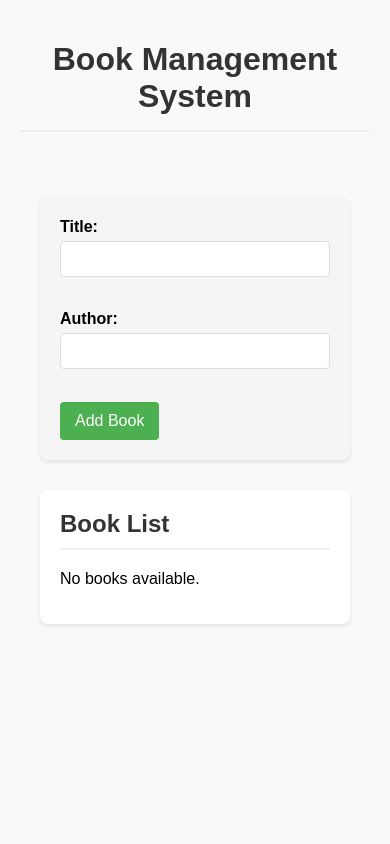
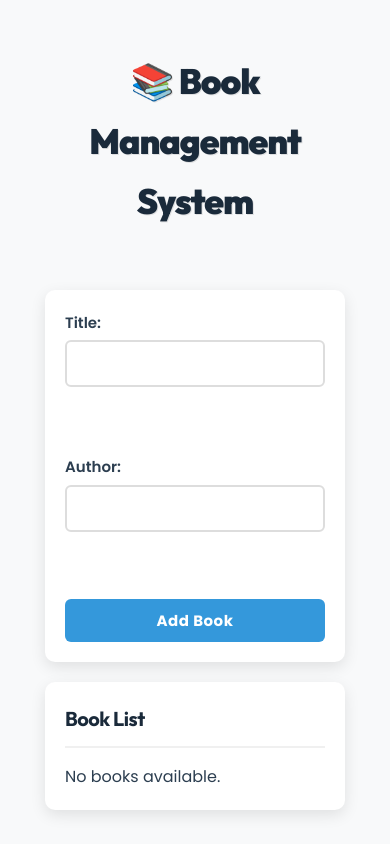
Before and after one commit to pheyboer/book-management-system, an Angular app: page / in a window 390 px wide. Built offline with nearby package versions, Linux system fonts and the light colour scheme.

Commit message:
added final styling to app

```diff
--- a/src/app/app.component.css
+++ b/src/app/app.component.css
@@ -1,12 +1,25 @@
 :host {
   display: block;
-  font-family: Arial, sans-serif;
+  max-width: 900px;
+  margin: 0 auto;
 }
 
 h1 {
   text-align: center;
-  color: #333;
-  margin-bottom: 30px;
-  padding-bottom: 15px;
-  border-bottom: 2px solid #eee;
+  font-size: 2.8rem;
+  color: #1a2a3a;
+  margin: 2rem 0 3rem;
+  font-weight: 900;
+  letter-spacing: -1px;
+  text-shadow: 1px 1px 0 rgba(0, 0, 0, 0.1);
 }
+
+@media (max-width: 768px) {
+  :host {
+    padding: 0 15px;
+  }
+
+  h1 {
+    font-size: 2.2rem;
+  }
+}
--- a/src/app/app.component.html
+++ b/src/app/app.component.html
@@ -1,3 +1,2 @@
-<h1>Book Management System</h1>
+<h1>📚 Book Management System</h1>
 <app-book></app-book>
-<router-outlet></router-outlet>
--- a/src/app/book/book.component.css
+++ b/src/app/book/book.component.css
@@ -3,95 +3,132 @@
   display: block;
   max-width: 800px;
   margin: 0 auto;
-  padding: 20px;
-  font-family: Arial, sans-serif;
+  padding: 10px;
 }
 
-/* Form Styling */
+/* Form Styling - More Compact */
 form {
-  background-color: #f5f5f5;
+  background: white;
   padding: 20px;
-  border-radius: 8px;
-  margin-bottom: 30px;
-  box-shadow: 0 2px 4px rgba(0, 0, 0, 0.1);
+  border-radius: 10px;
+  box-shadow: 0 5px 15px rgba(0, 0, 0, 0.1);
+  margin-bottom: 20px;
+  display: flex;
+  flex-wrap: wrap;
+  gap: 15px;
+  align-items: flex-end;
 }
 
 label {
-  display: block;
-  margin-bottom: 15px;
-  font-weight: bold;
+  flex: 1;
+  min-width: 200px;
+  margin-bottom: 0;
+  font-weight: 600;
+  font-size: 15px;
 }
 
 input[type="text"] {
   width: 100%;
-  padding: 8px;
-  border: 1px solid #ddd;
-  border-radius: 4px;
+  padding: 10px;
+  border: 2px solid #ddd;
+  border-radius: 6px;
+  font-size: 15px;
+  transition: border-color 0.3s;
+  font-family: inherit;
+  font-weight: 500;
   margin-top: 5px;
-  font-size: 16px;
-  box-sizing: border-box;
+}
+
+input[type="text"]:focus {
+  outline: none;
+  border-color: #3498db;
+  box-shadow: 0 0 0 2px rgba(52, 152, 219, 0.2);
+}
+
+form button {
+  padding: 10px 20px;
+  margin-bottom: 0;
 }
 
 button {
-  background-color: #4caf50;
+  background-color: #3498db;
   color: white;
   border: none;
-  padding: 10px 15px;
-  border-radius: 4px;
-  cursor: pointer;
-  font-size: 16px;
-  transition: background-color 0.3s;
+  border-radius: 6px;
+  font-weight: 700;
+  font-size: 15px;
+  transition: all 0.2s;
+  letter-spacing: 0.5px;
 }
 
 button:hover {
-  background-color: #45a049;
+  background-color: #2980b9;
+  transform: translateY(-1px);
 }
 
-/* Book List Section */
+/* Book List Section - Compact */
 .book-list {
-  background-color: white;
-  border-radius: 8px;
+  background: white;
   padding: 20px;
-  box-shadow: 0 2px 4px rgba(0, 0, 0, 0.1);
+  border-radius: 10px;
+  box-shadow: 0 5px 15px rgba(0, 0, 0, 0.1);
 }
 
-h2 {
-  color: #333;
-  margin-top: 0;
+.book-list h2 {
+  color: #1a2a3a;
   border-bottom: 2px solid #f0f0f0;
   padding-bottom: 10px;
+  margin-bottom: 15px;
+  font-size: 20px;
 }
 
-/* Table Styling */
+/* Table Styling - Compact */
 table {
   width: 100%;
   border-collapse: collapse;
-  margin-top: 20px;
-}
-
-th,
-td {
-  padding: 12px;
-  text-align: left;
-  border-bottom: 1px solid #ddd;
 }
 
 th {
-  background-color: #f2f2f2;
-  font-weight: bold;
+  text-align: left;
+  padding: 8px 15px;
+  background-color: #f0f5fa;
+  color: #1a2a3a;
+  font-weight: 700;
+  font-size: 15px;
+  border-bottom: 2px solid #e0e0e0;
+}
+
+td {
+  padding: 8px 15px;
+  border-bottom: 1px solid #eee;
+  font-weight: 500;
+  font-size: 15px;
 }
 
 tr:hover {
-  background-color: #f5f5f5;
+  background-color: #f8f9fa;
 }
 
-/* Delete Button */
+/* Delete Button - Compact */
 td button {
-  background-color: #f44336;
-  padding: 6px 10px;
+  background-color: #e74c3c;
+  padding: 6px 12px;
   font-size: 14px;
+  border-radius: 4px;
 }
 
 td button:hover {
-  background-color: #d32f2f;
+  background-color: #c0392b;
 }
+
+/* Responsive adjustments */
+@media (max-width: 600px) {
+  form {
+    flex-direction: column;
+    align-items: stretch;
+  }
+
+  label {
+    margin-bottom: 10px;
+  }
+}
--- a/src/index.html
+++ b/src/index.html
@@ -1,11 +1,18 @@
-<!doctype html>
+<!DOCTYPE html>
 <html lang="en">
   <head>
-  <meta charset="utf-8">
+    <meta charset="utf-8" />
     <title>BookManagementSystem</title>
-  <base href="/">
-  <meta name="viewport" content="width=device-width, initial-scale=1">
-  <link rel="icon" type="image/x-icon" href="favicon.ico">
+    <base href="/" />
+    <meta name="viewport" content="width=device-width, initial-scale=1" />
+    <link rel="icon" type="image/x-icon" href="favicon.ico" />
+    <!-- Add this link before your other CSS -->
+    <link rel="preconnect" href="https://fonts.googleapis.com" />
+    <link rel="preconnect" href="https://fonts.gstatic.com" crossorigin />
+    <link
+      href="https://fonts.googleapis.com/css2?family=Outfit:wght@400;500;600;700;900&family=Poppins:wght@400;500;600;700&display=swap"
+      rel="stylesheet"
+    />
   </head>
   <body>
     <app-root></app-root>
--- a/src/styles.css
+++ b/src/styles.css
@@ -1,10 +1,28 @@
-/* You can add global styles to this file, and also import other style files */
-body {
+/* Global styles */
+* {
   margin: 0;
-  padding: 20px;
-  background-color: #f9f9f9;
+  padding: 0;
+  box-sizing: border-box;
 }
 
-* {
-  box-sizing: border-box;
+body {
+  font-family: 'Poppins', sans-serif;
+  line-height: 1.7;
+  color: #2c3e50;
+  background-color: #f8f9fa;
+  padding: 20px;
 }
+
+h1, h2, h3, h4, h5, h6 {
+  font-family: 'Outfit', sans-serif;
+  font-weight: 700;
+  margin-bottom: 1.2rem;
+  color: #1a2a3a;
+  letter-spacing: -0.5px;
+}
+
+button {
+  cursor: pointer;
+  font-family: 'Poppins', sans-serif;
+  font-weight: 600;
+}
```
Lines whose indentation alone changed are shown as unchanged.
